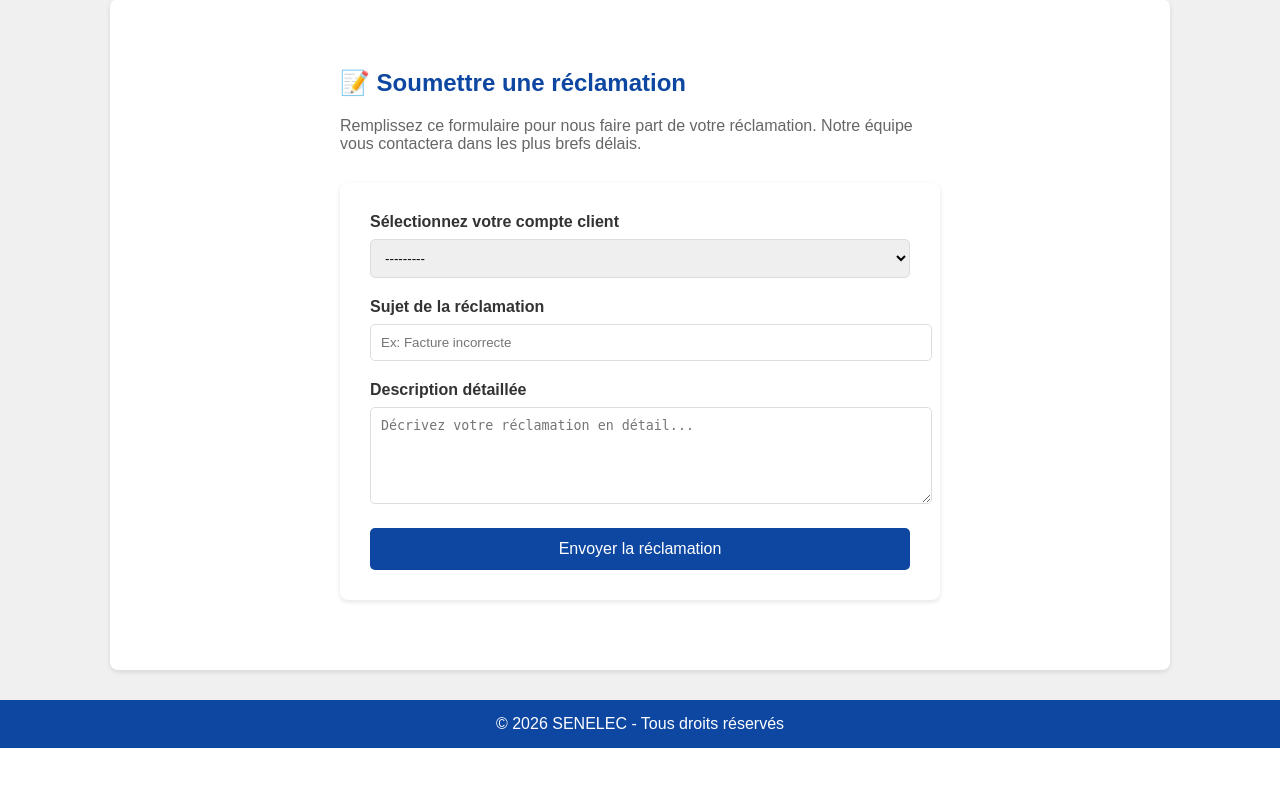
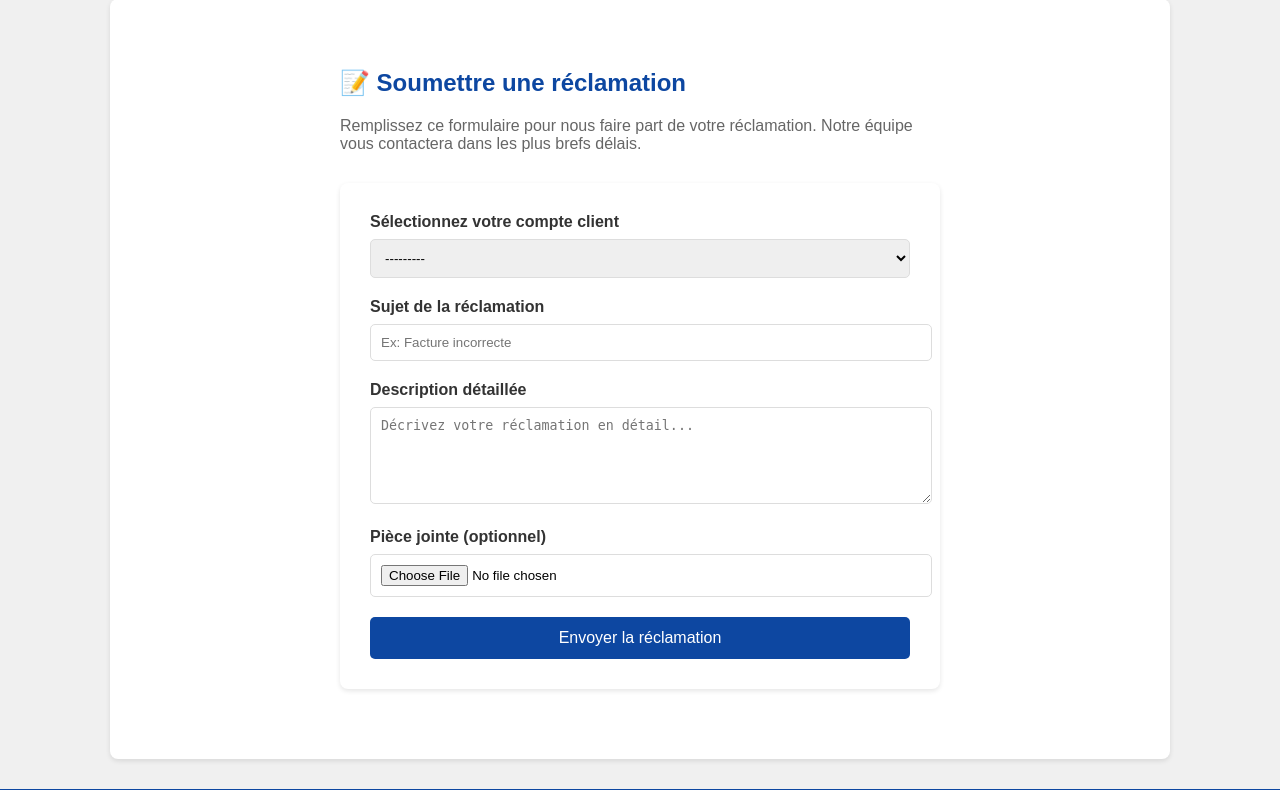
Before and after one commit to SenelecDev/portail, a Django app: page /reclamation/ in a window 1280 px wide. Shown: the part 215-1005 px from the top of the page. Before the commit the page ends 963 px from the top, so only its background shows below. Run offline with Django 5.2, Linux system fonts and the light colour scheme; data that the repository does not hold is empty.

Commit message:
Fichier joint

```diff
--- a/config/urls.py
+++ b/config/urls.py
@@ -1,6 +1,8 @@
 from django.contrib import admin
 from django.urls import path, include
 from django.contrib.auth import views as auth_views
+from django.conf import settings
+from django.conf.urls.static import static
 
 urlpatterns = [
     path('admin/', admin.site.urls),
@@ -10,3 +12,7 @@ urlpatterns = [
     path("login/", auth_views.LoginView.as_view(), name="login"),
     path("logout/", auth_views.LogoutView.as_view(), name="logout"),
 ]
+
+# Servir les fichiers médias en développement
+if settings.DEBUG:
+    urlpatterns += static(settings.MEDIA_URL, document_root=settings.MEDIA_ROOT)
--- a/services/form.py
+++ b/services/forms.py
@@ -5,7 +5,7 @@ from .models import Reclamation, Client
 class ReclamationForm(forms.ModelForm):
     class Meta:
         model = Reclamation
-        fields = ['client', 'sujet', 'description']
+        fields = ['client', 'sujet', 'description','piece_jointe']
         widgets = {
             'client': forms.Select(attrs={
                 'class': 'form-control',
@@ -22,9 +22,15 @@ class ReclamationForm(forms.ModelForm):
                 'placeholder': 'Décrivez votre réclamation en détail...',
                 'style': 'width: 100%; padding: 10px; border: 1px solid #ddd; border-radius: 5px;'
             }),
+                'piece_jointe': forms.FileInput(attrs={
+                'class': 'form-control',
+                'style': 'width: 100%; padding: 10px; border: 1px solid #ddd; border-radius: 5px;'
+            }),
+
         }
         labels = {
             'client': 'Sélectionnez votre compte client',
             'sujet': 'Sujet de la réclamation',
             'description': 'Description détaillée',
+            'piece_jointe': 'Pièce jointe (optionnel)',
         }
--- a/services/models.py
+++ b/services/models.py
@@ -117,6 +117,11 @@ class Reclamation(models.Model):
     ],
     default='OUVERTE'
     )
+
+    # Nouveau champ pour l'upload
+    piece_jointe = models.FileField(upload_to='reclamations/', blank=True, null=True)
+
+
     class Meta:
         ordering = ['-date_creation']
     def __str__(self):
--- a/services/templates/formulaire_reclamation.html
+++ b/services/templates/formulaire_reclamation.html
@@ -13,7 +13,7 @@
     </p>
 
 
-    <form method="post" style="background: white; padding: 30px; border-radius: 8px; box-shadow: 0 2px 5px rgba(0,0,0,0.1);">
+    <form method="post" enctype="multipart/form-data" style="background: white; padding: 30px; border-radius: 8px; box-shadow: 0 2px 5px rgba(0,0,0,0.1);">
         {% csrf_token %}
 
         {% for field in form %}
--- a/services/views.py
+++ b/services/views.py
@@ -1,6 +1,6 @@
 from django.shortcuts import render, get_object_or_404, redirect
 
-from services.form import ReclamationForm
+from services.forms import ReclamationForm
 from .models import Client, Coupure, Facture
 from django.contrib.auth.decorators import login_required, user_passes_test
 
@@ -92,7 +92,7 @@ def liste_coupures(request):
 
 def soumettre_reclamation(request):
     if request.method == 'POST':
-        form = ReclamationForm(request.POST)
+        form = ReclamationForm(request.POST, request.FILES)
         if form.is_valid():
             reclamation = form.save()  # Enregistre en base de données
             return redirect('confirmation_reclamation')
```
Also changed, not shown: config/settings.py (+7 -0 lines), services/templates/detail_client.html (+12 -0 lines), services/migrations/0005_reclamation_piece_jointe.py (added), 1 other file.
